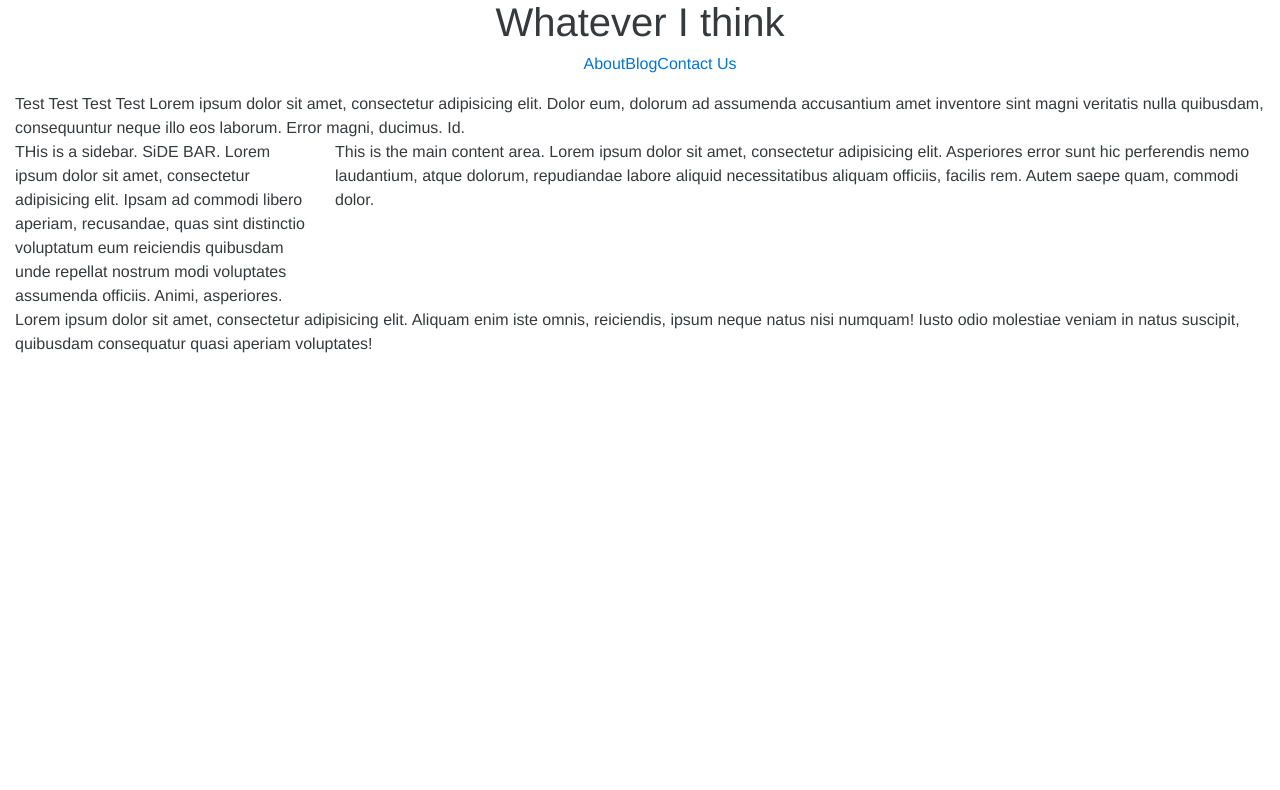
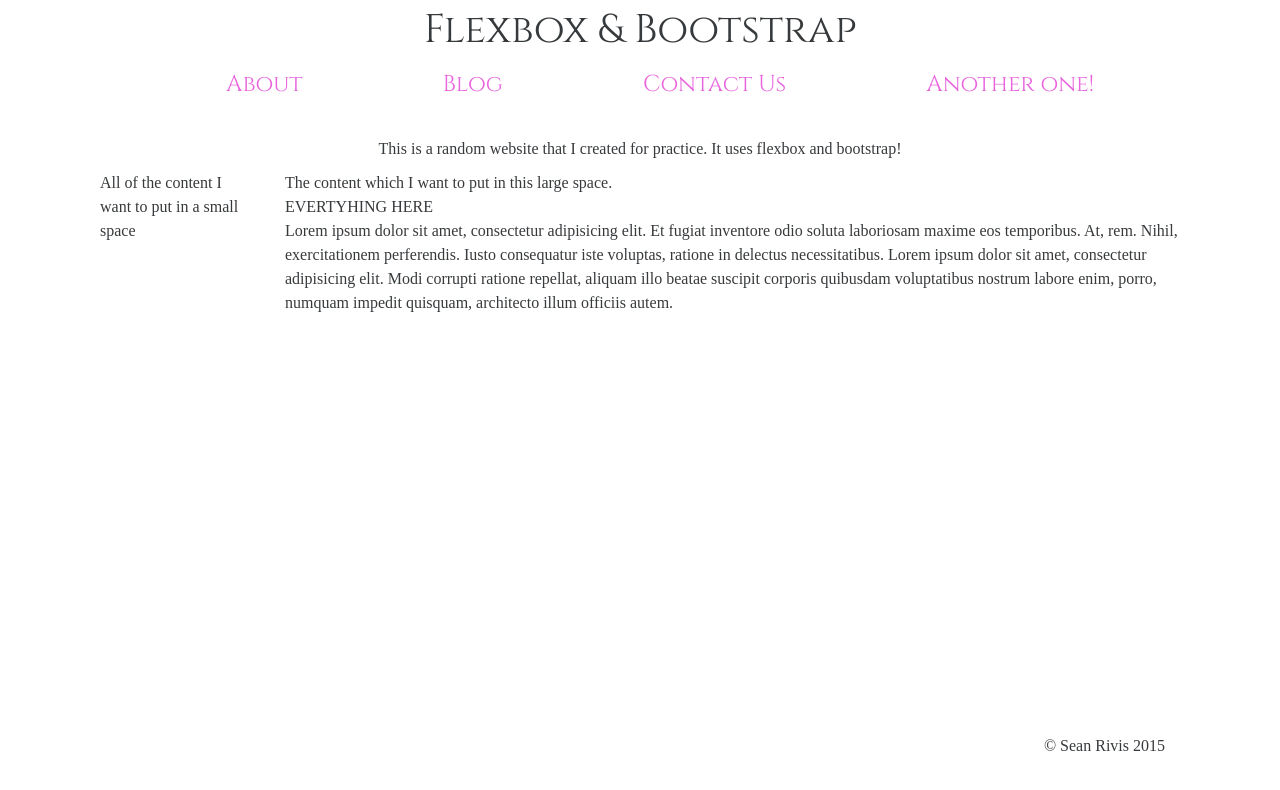
Before and after one commit to Seanislavski/bootstrappractice, a plain HTML site: page index.html in a window 1280 px wide. Drawn offline with Linux system fonts and the light colour scheme; a web font is replaced by a local one.

Commit message:
got flexbox to work

```diff
--- a/index.html
+++ b/index.html
@@ -10,9 +10,9 @@
     <header>
         <div class="row">
             <h1>
-                Whatever I think
+                Flexbox & Bootstrap
             </h1>
-            <nav class="nav-pills">
+            <nav class="navbar">
                 <ul>
                     <li>
                         <a href="#">About</a>
@@ -23,28 +23,42 @@
                     <li>
                         <a href="#">Contact Us</a>
                     </li>
+                    <li>
+                        <a href="#" id="">Another one!</a>
+                    </li>
                 </ul>
             </nav>
         </div>
     </header>
-        <div class="row">
-            <div class="col-md-12">
-                Test Test Test Test Lorem ipsum dolor sit amet, consectetur adipisicing elit. Dolor eum, dolorum ad assumenda accusantium amet inventore sint magni veritatis nulla quibusdam, consequuntur neque illo eos laborum. Error magni, ducimus. Id.
-            </div>
-        </div>
-        <div class="row">
-            <div class="col-sm-3">
-                THis is a sidebar. SiDE BAR. Lorem ipsum dolor sit amet, consectetur adipisicing elit. Ipsam ad commodi libero aperiam, recusandae, quas sint distinctio voluptatum eum reiciendis quibusdam unde repellat nostrum modi voluptates assumenda officiis. Animi, asperiores.
-            </div>
-            <div class="col-sm-9">
-                This is the main content area. Lorem ipsum dolor sit amet, consectetur adipisicing elit. Asperiores error sunt hic perferendis nemo laudantium, atque dolorum, repudiandae labore aliquid necessitatibus aliquam officiis, facilis rem. Autem saepe quam, commodi dolor.
-            </div>
-        </div>
-        <div class="row">
-            <div class="col-md-12">
-                Lorem ipsum dolor sit amet, consectetur adipisicing elit. Aliquam enim iste omnis, reiciendis, ipsum neque natus nisi numquam! Iusto odio molestiae veniam in natus suscipit, quibusdam consequatur quasi aperiam voluptates!
+    <div class="content">
+         <div class="row">
+            <div class="col-md-12" id="top">
+                This is a random website that I created for practice. It uses flexbox and bootstrap!
             </div>
         </div>
 
+        <div class="row">
+            <div class="col-md-2">
+                All of the content I want to put in a small space
+            </div>
+            <div class="col-md-10">
+                The content which I want to put in this large space.
+                <br>
+                EVERTYHING HERE
+                <br>
+
+                <p>
+                Lorem ipsum dolor sit amet, consectetur adipisicing elit. Et fugiat inventore odio soluta laboriosam maxime eos temporibus. At, rem. Nihil, exercitationem perferendis. Iusto consequatur iste voluptas, ratione in delectus necessitatibus. Lorem ipsum dolor sit amet, consectetur adipisicing elit. Modi corrupti ratione repellat, aliquam illo beatae suscipit corporis quibusdam voluptatibus nostrum labore enim, porro, numquam impedit quisquam, architecto illum officiis autem.
+                </p>
+            </div>
+
+        </div>
+</div>
+
+    <footer>
+        <div class="col-md-12" id="bottom">
+            &copy; Sean Rivis 2015
+        </div>
+    </footer>
 </body>
 </html>
--- a/scss/main.scss
+++ b/scss/main.scss
@@ -1,16 +1,36 @@
 @import "partials/color";
 @import "partials/font";
 @import "partials/grid";
+@media (max-width: 768px) {
+	nav > ul {
+		flex-flow: column nowrap;
+		align-items: flex-end;
+	}
 
+	li a{
+		font-size: 20px;
+
+	}
+
+	header > div > h1{
+		font-size: 25px;
+	}
+}
+
+body{
+	margin-left: 100px;
+	margin-right: 100px;
+	// width: 100%;
+	display: flex;
+	min-height: 95vh;
+	flex-direction: column;
+}
 
 header{
-	display: flex;
-
-	flex-flux: row nowrap;
-	justify-content: center;
-	align-content: center;
+	font-family: Cinzel;
 	padding-left: 15px;
 	padding-right: 15px;
+
 
 	h1{
 		width: 100%;
@@ -18,22 +38,189 @@ header{
 		justify-content: center;
 	}
 
+
 	nav{
+
 		width: 100%;
-		display: flex;
-		justify-content: center;
 
 		ul{
 		display: flex;
-		align-items: space-between;
+		justify-content: space-around;
+		list-style: none;
+
 			li{
-			display: inline-flex;
+				font-size: 23px;
+
+				a{
+					color: $p2;
+
+				}
+				a:hover{
+					text-decoration: none;
+				}
 			}
 		}
 	}
 }
 
+footer{
+	display: flex;
+	font-family: Kameron;
+	align-self: flex-end;
+
+}
+
+#top {
+	display: flex;
+	justify-content: center;
+	border-top-right-radius: 30px;
+	border-top-left-radius: 30px;
+	padding-top: 10px;
+	padding-bottom: 10px;
+
+}
+
+#bottom {
+	border-bottom-right-radius: 30px;
+	border-bottom-left-radius: 30px;
+	padding-bottom: 10px;
+
+}
+
+.content{
+	// border-radius: 30px;
+	// border: 10px solid black;
+	// margin: 0;
+	// padding: 0;
+	font-family: Kameron;
+	flex: 1;
+
+
+}
+
 .row{
-	padding-left: 15px;
-	padding-right: 15px;
+	// padding-left: 15px;
+	// padding-right: 15px;
+	// margin-top: 30px;
+	// width: 100%;
+	}
+
+.footer{
+
+	// justify-content: flex-end;
+
+
 }
+
+// .col-xs-1{
+// 	background: $p4;
+// }
+// .col-xs-2{
+// 	background: $p3;
+// }
+// .col-xs-3{
+// 	background: $p1;
+// }
+// .col-xs-4{
+// 	background: $p3;
+// }
+// .col-xs-5{
+// 	background: $p2;
+// }
+// .col-xs-6{
+// 	background: $p1;
+// }
+// .col-xs-7{
+// 	background: $p2;
+// }
+// .col-xs-8{
+// 	background: $p3;
+// }
+// .col-xs-9{
+// 	background: $p2;
+// }
+// .col-xs-10{
+// 	background: $p5;
+// }
+// .col-xs-11{
+// 	background: $p4;
+// }
+// .col-xs-12{
+// 	background: $p3;
+// }
+
+
+// .col-sm-1{
+// 	background: $p4;
+// }
+// .col-sm-2{
+// 	background: $p2;
+// 	padding: 5px;
+// }
+// .col-sm-3{
+// 	background: $p1;
+// }
+// .col-sm-4{
+// 	background: $p3;
+// }
+// .col-sm-5{
+// 	background: $p2;
+// }
+// .col-sm-6{
+// 	background: $p1;
+// }
+// .col-sm-7{
+// 	background: $p2;
+// }
+// .col-sm-8{
+// 	background: $p3;
+// }
+// .col-sm-9{
+// 	background: $p2;
+// }
+// .col-sm-10{
+// 	background: $p5;
+// }
+// .col-sm-11{
+// 	background: $p4;
+// }
+// .col-sm-12{
+// 	background: $p3;
+// }
+
+// .col-md-1{
+// 	background: $p4;
+// }
+// .col-md-2{
+// 	background: $p2;
+// }
+// .col-md-3{
+// 	background: $p1;
+// }
+// .col-md-4{
+// 	background: $p3;
+// }
+// .col-md-5{
+// 	background: $p2;
+// }
+// .col-md-6{
+// 	background: $p1;
+// }
+// .col-md-7{
+// 	background: $p2;
+// }
+// .col-md-8{
+// 	background: $p3;
+// }
+// .col-md-9{
+// 	background: $p2;
+// }
+// .col-md-10{
+// 	background: $p5;
+// }
+// .col-md-11{
+// 	background: $p4;
+// }
+// .col-md-12{
+// 	background: $p3;
+// }
--- a/scss/partials/_color.scss
+++ b/scss/partials/_color.scss
@@ -0,0 +1,5 @@
+$p1: #FF6FAB;
+$p2: #E865DD;
+$p3: #E17CFF;
+$p4: #A765E8;
+$p5: #906FFF;
--- a/scss/partials/_font.scss
+++ b/scss/partials/_font.scss
@@ -0,0 +1,3 @@
+@import url(https://fonts.googleapis.com/css?family=Mountains+of+Christmas);
+@import url(https://fonts.googleapis.com/css?family=Cinzel);
+@import url(https://fonts.googleapis.com/css?family=Kameron);
```
Also changed, not shown: css/bootstrap-flex.css, css/bootstrap.css, css/main.css, scss/main.css (added), 2 other files.
